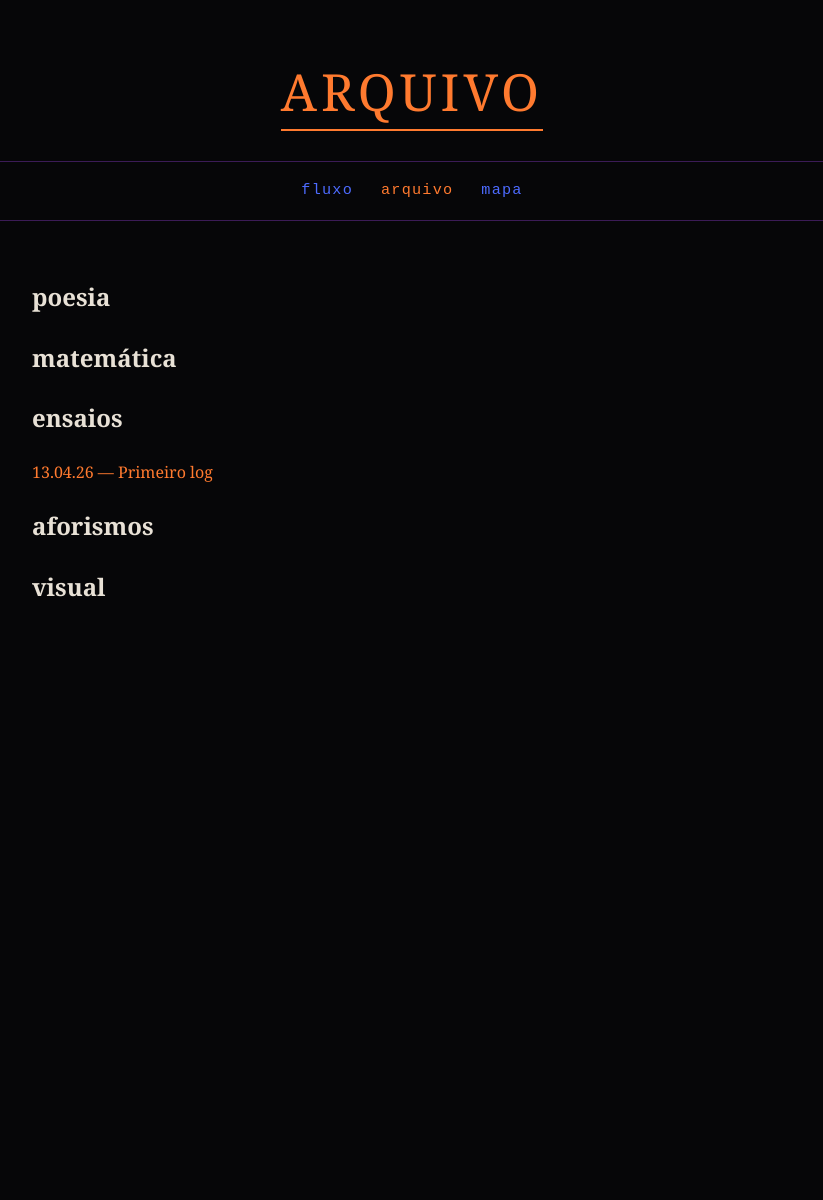
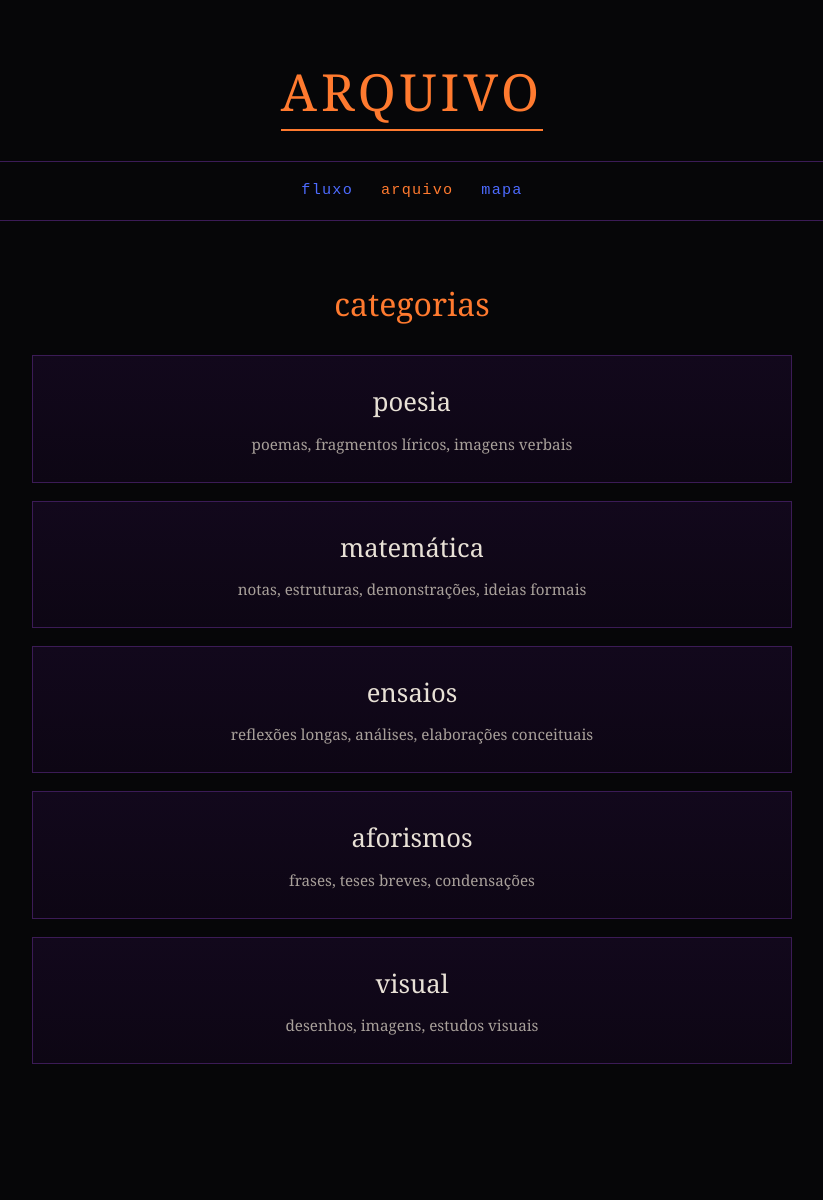
Before and after one commit to napinho1/napinho1.github.io, a Jekyll site: the page built from arquivo.html, in a window 1280 px wide. Shown: the whole page, without its empty margins (228-1051 px from the left). Built offline with Jekyll 4.4.1, drawn with Linux system fonts in a browser that asks for light colours; before the commit the page ends 900 px from its top, so only the background shows below that.

Commit message:
Update arquivo.html

```diff
--- a/arquivo.html
+++ b/arquivo.html
@@ -3,37 +3,33 @@ layout: default
 title: Arquivo
 ---
 
-<section>
-  <h2>poesia</h2>
-  {% for post in site.categories.poesia %}
-    <p><a href="{{ post.url }}">{{ post.date | date: "%d.%m.%y" }} — {{ post.title }}</a></p>
-  {% endfor %}
+<section class="page-section">
+  <h2 class="section-heading">categorias</h2>
+
+  <div class="portal-grid">
+    <a class="portal-card" href="/arquivo/poesia.html">
+      <h3 class="portal-title">poesia</h3>
+      <p class="portal-subtitle">poemas, fragmentos líricos, imagens verbais</p>
+    </a>
+
+    <a class="portal-card" href="/arquivo/matematica.html">
+      <h3 class="portal-title">matemática</h3>
+      <p class="portal-subtitle">notas, estruturas, demonstrações, ideias formais</p>
+    </a>
+
+    <a class="portal-card" href="/arquivo/ensaios.html">
+      <h3 class="portal-title">ensaios</h3>
+      <p class="portal-subtitle">reflexões longas, análises, elaborações conceituais</p>
+    </a>
+
+    <a class="portal-card" href="/arquivo/aforismos.html">
+      <h3 class="portal-title">aforismos</h3>
+      <p class="portal-subtitle">frases, teses breves, condensações</p>
+    </a>
+
+    <a class="portal-card" href="/arquivo/visual.html">
+      <h3 class="portal-title">visual</h3>
+      <p class="portal-subtitle">desenhos, imagens, estudos visuais</p>
+    </a>
+  </div>
 </section>
-
-<section>
-  <h2>matemática</h2>
-  {% for post in site.categories.matematica %}
-    <p><a href="{{ post.url }}">{{ post.date | date: "%d.%m.%y" }} — {{ post.title }}</a></p>
-  {% endfor %}
-</section>
-
-<section>
-  <h2>ensaios</h2>
-  {% for post in site.categories.ensaios %}
-    <p><a href="{{ post.url }}">{{ post.date | date: "%d.%m.%y" }} — {{ post.title }}</a></p>
-  {% endfor %}
-</section>
-
-<section>
-  <h2>aforismos</h2>
-  {% for post in site.categories.aforismos %}
-    <p><a href="{{ post.url }}">{{ post.date | date: "%d.%m.%y" }} — {{ post.title }}</a></p>
-  {% endfor %}
-</section>
-
-<section>
-  <h2>visual</h2>
-  {% for post in site.categories.visual %}
-    <p><a href="{{ post.url }}">{{ post.date | date: "%d.%m.%y" }} — {{ post.title }}</a></p>
-  {% endfor %}
-</section>
```
